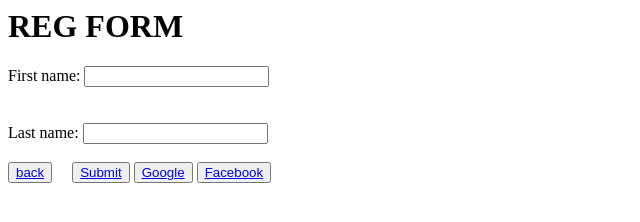
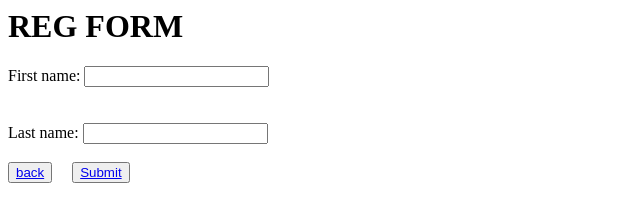
Before and after one commit to Aditiravi29/LAB2, a plain HTML site: page logintype1.html in a window 1280 px wide. Shown: the whole page, without its empty margins (0-640 px from the left). Drawn offline with Linux system fonts and the light colour scheme.

Commit message:
Update logintype1.html

```diff
--- a/logintype1.html
+++ b/logintype1.html
@@ -26,8 +26,6 @@
   <input type="text"><br><br>
   <button><a href="index.html">back</a></button>&nbsp; &nbsp;&nbsp;
 <button><a href="thankyou.html">Submit</a></button>
-<button><a href="google.html">Google</a></button>
-<button><a href="facebook.html">Facebook</a></button>
 </form>
 </body>
 </html>
```
